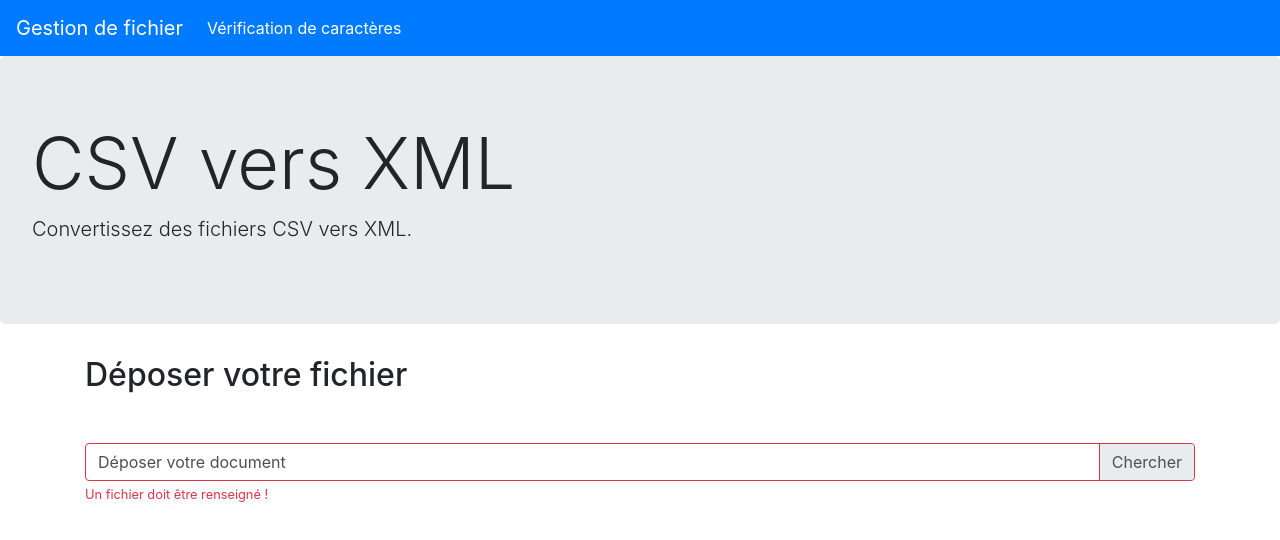
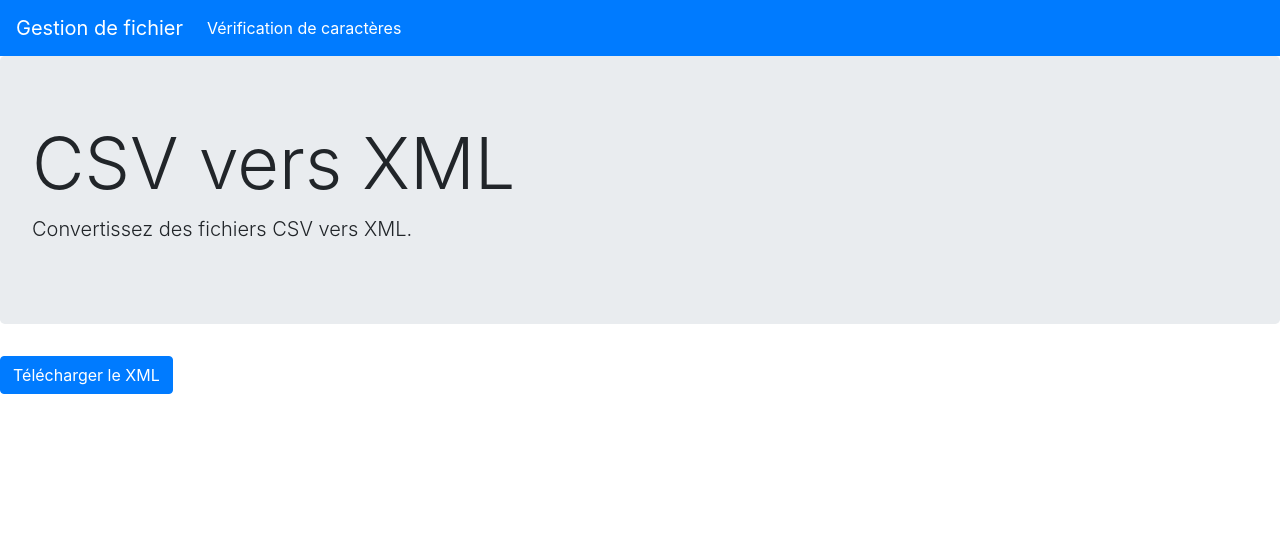
Before and after one commit to botflux/file-plateform, a Vue app: page /csv-to-xml/download in a window 1280 px wide. Before the commit this address led to /csv-to-xml/file. Shown: the top 540 px of the page. Built offline with nearby package versions, Linux system fonts and the light colour scheme.

Commit message:
fix: revert validation between map view and download view

```diff
--- a/src/views/csv-to-xml/download.vue
+++ b/src/views/csv-to-xml/download.vue
@@ -36,13 +36,14 @@ export default {
     },
     // eslint-disable-next-line
     beforeRouteEnter (to, from, next) {
-        next(vm => {
-            if (!(vm[types.CSV_TO_XML_GLOBAL_TAG_IS_VALID] && vm[types.CSV_TO_XML_DOWNLOAD_IS_VALID]
-            && vm[types.CSV_TO_XML_COLLECTION_TAG_IS_VALID] && vm[types.CSV_TO_XML_FIELDS_ARE_VALID]
-            && vm[types.CSV_TO_XML_ATTRIBUTES_ARE_VALID] && vm[types.CSV_TO_XML_DECLARATIONS_ARE_VALID])) {
-                next({ name: 'csv-to-xml-map' })
-            }
-        })
+        next()
+        // next(vm => {
+        //     if (!(vm[types.CSV_TO_XML_GLOBAL_TAG_IS_VALID] && vm[types.CSV_TO_XML_DOWNLOAD_IS_VALID]
+        //     && vm[types.CSV_TO_XML_COLLECTION_TAG_IS_VALID] && vm[types.CSV_TO_XML_FIELDS_ARE_VALID]
+        //     && vm[types.CSV_TO_XML_ATTRIBUTES_ARE_VALID] && vm[types.CSV_TO_XML_DECLARATIONS_ARE_VALID])) {
+        //         next({ name: 'csv-to-xml-map' })
+        //     }
+        // })
     }
 }
 </script>
--- a/src/views/csv-to-xml/map.vue
+++ b/src/views/csv-to-xml/map.vue
@@ -249,7 +249,8 @@ export default {
                 this[types.SET_CSV_TO_XML_FIELDS] (this.mapFields)
                 this[types.SET_CSV_TO_XML_DOWNLOAD] (o.body.file)
 
-                return this.dataAreValid
+                // return this.dataAreValid
+                return true
             })
             .then(isValid => {
                 if (isValid) {
```
